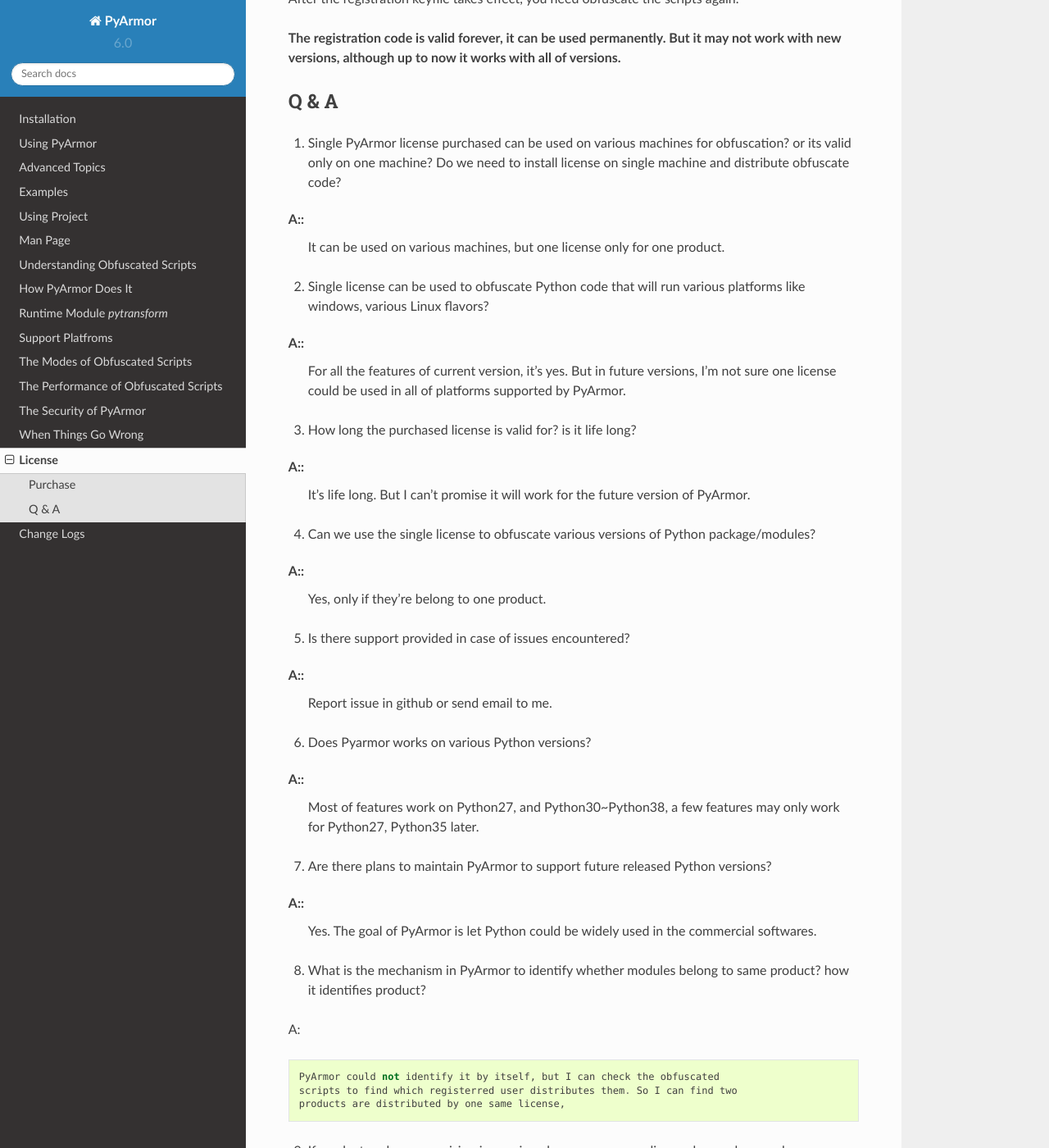
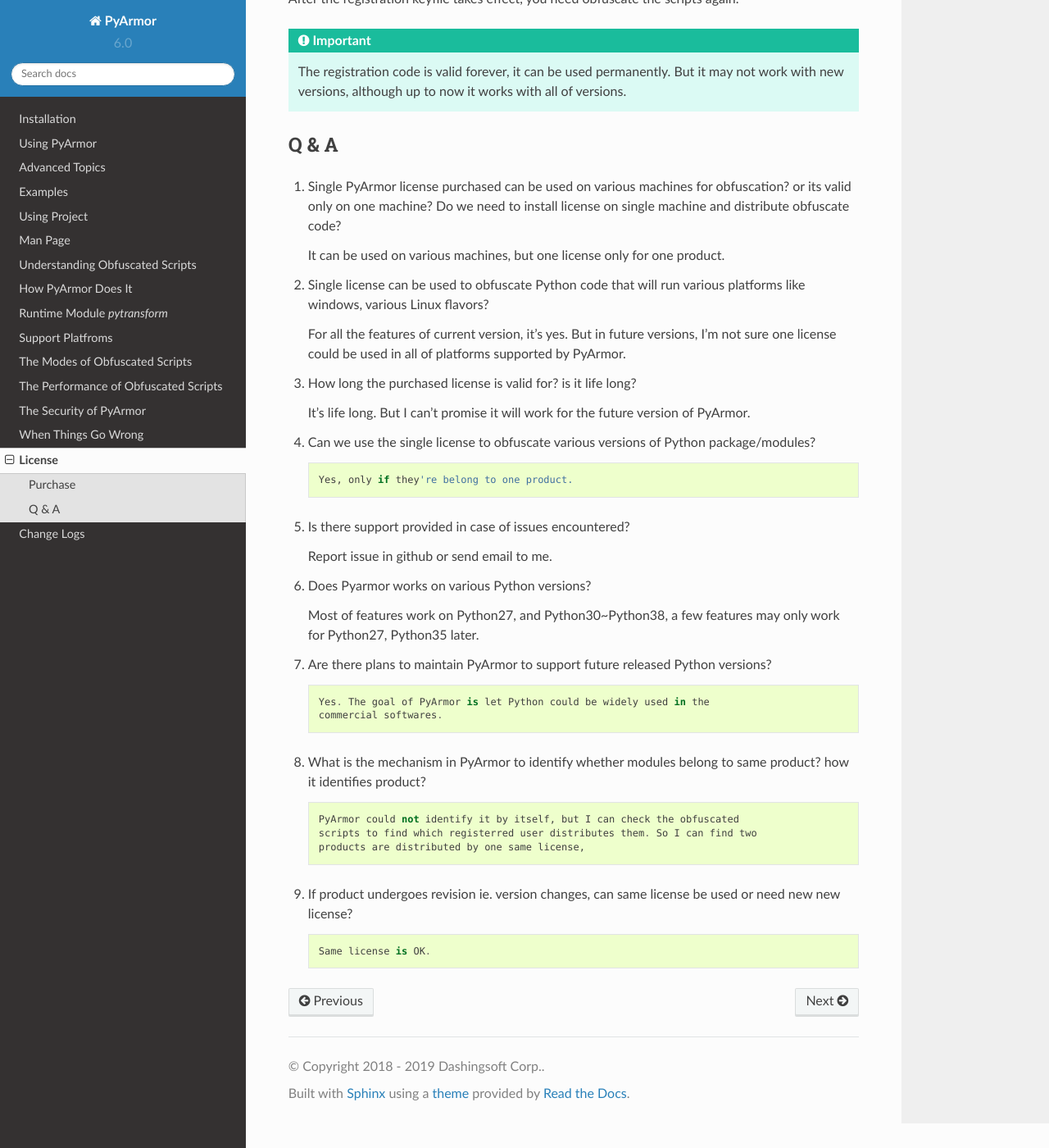
Before and after one commit to dashingsoft/pyarmor, a Sphinx documentation site: the page built from docs/license.rst, in a window 1280 px wide and 1400 px high, scrolled down 1849 px. Shown: the whole window at 82% size. Built offline with Sphinx 7.4.7 and the Read the Docs theme 2.0.0, drawn with Linux system fonts in a browser that asks for light colours; some of the changed lines change nothing that is shown; some of the changed text lies outside the part shown.

Commit message:
Refine format

```diff
--- a/docs/license.rst
+++ b/docs/license.rst
@@ -90,63 +90,61 @@
 After the registration keyfile takes effect, you need obfuscate the
 scripts again.
 
-**The registration code is valid forever, it can be used permanently. But it may not work with new versions, although up to now it works with all of versions.**
+.. important::
+
+    The registration code is valid forever, it can be used permanently. But it
+    may not work with new versions, although up to now it works with all of
+    versions.
 
 Q & A
 -----
 
 1. Single PyArmor license purchased can be used on various machines for
    obfuscation? or its valid only on one machine? Do we need to install license
-   on single machine and distribute obfuscate code?
+   on single machine and distribute obfuscate code? ::
 
-A::
    It can be used on various machines, but one license only for one product.
 
 2. Single license can be used to obfuscate Python code that will run various
-   platforms like windows, various Linux flavors?
+   platforms like windows, various Linux flavors? ::
 
-A::
    For all the features of current version, it's yes. But in future versions,
    I'm not sure one license could be used in all of platforms supported by PyArmor.
 
-3. How long the purchased license is valid for? is it life long?
+3. How long the purchased license is valid for? is it life long? ::
 
-A::
    It's life long. But I can't promise it will work for the future version of PyArmor.
 
-4. Can we use the single license to obfuscate various versions of Python package/modules?
+4. Can we use the single license to obfuscate various versions of Python
+   package/modules? ::
 
-A::
-   Yes, only if they're belong to one product.
+     Yes, only if they're belong to one product.
 
-5. Is there support provided in case of issues encountered?
+5. Is there support provided in case of issues encountered? ::
 
-A::
    Report issue in github or send email to me.
 
-6. Does Pyarmor works on various Python  versions?
+6. Does Pyarmor works on various Python versions? ::
 
-A::
-  Most of features work on Python27, and Python30~Python38, a few features may
-  only work for Python27, Python35 later.
+   Most of features work on Python27, and Python30~Python38, a few features may
+   only work for Python27, Python35 later.
 
-7. Are there plans to maintain PyArmor to support future released Python versions?
+7. Are there plans to maintain PyArmor to support future released Python
+   versions?  ::
 
-A::
-  Yes. The goal of PyArmor is let Python could be widely used in the commercial softwares.
+     Yes. The goal of PyArmor is let Python could be widely used in the
+     commercial softwares.
 
 8. What is the mechanism in PyArmor to identify whether modules belong to same
-   product? how it identifies product?
+   product? how it identifies product? ::
 
-A::
-
-    PyArmor could not identify it by itself, but I can check the obfuscated
-    scripts to find which registerred user distributes them. So I can find two
-    products are distributed by one same license,
+     PyArmor could not identify it by itself, but I can check the obfuscated
+     scripts to find which registerred user distributes them. So I can find two
+     products are distributed by one same license,
 
 9. If product undergoes revision ie. version changes, can same license be used
-   or need new new license?
+   or need new new license? ::
 
-   > Same license is OK.
+     Same license is OK.
 
 .. include:: _common_definitions.txt
```
